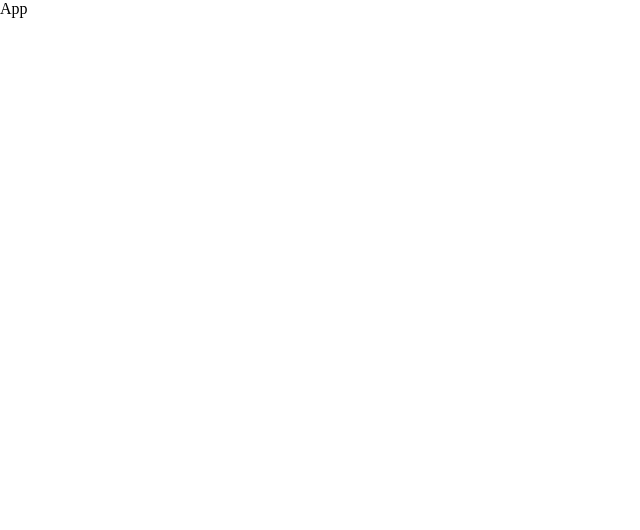
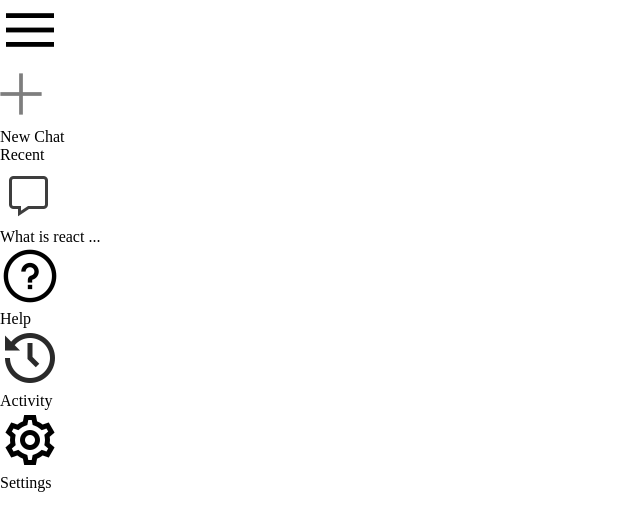
Before and after one commit to lovvejeet/Gemini-Clone, a React (Vite) app: page / in a window 1280 px wide. Shown: the top 530 px of the page, without its empty margins (0-640 px from the left). Built offline with nearby package versions, Linux system fonts and the light colour scheme.

Commit message:
added side bar outline

```diff
--- a/src/App.jsx
+++ b/src/App.jsx
@@ -1,5 +1,11 @@
+import Sidebar from "./components/Sidebar/Sidebar";
+
 const App = () => {
-  return <div>App</div>;
+  return (
+    <>
+      <Sidebar />
+    </>
+  );
 };
 
 export default App;
--- a/src/components/Sidebar/Sidebar.jsx
+++ b/src/components/Sidebar/Sidebar.jsx
@@ -1,5 +1,38 @@
+import "./Sidebar.css";
+import { assets } from "../../assets/assets";
 const Sidebar = () => {
-  return <div className="sidebar">Sidebar</div>;
+  return (
+    <div className="sidebar">
+      <div className="top">
+        <img className="menu" src={assets.menu_icon} alt="menu-icon" />
+        <div className="new-chat">
+          <img src={assets.plus_icon} alt="plus-icon" />
+          <p>New Chat</p>
+        </div>
+        <div className="recent">
+          <p className="recent-title">Recent</p>
+          <div className="recent-entry">
+            <img src={assets.message_icon} alt="message_icon" />
+            <p>What is react ...</p>
+          </div>
+        </div>
+      </div>
+      <div className="bottom">
+        <div className="bottom-item recent-entry">
+          <img src={assets.question_icon} alt="question_icon" />
+          <p>Help</p>
+        </div>
+        <div className="bottom-item recent-entry">
+          <img src={assets.history_icon} alt="history_icon" />
+          <p>Activity</p>
+        </div>
+        <div className="bottom-item recent-entry">
+          <img src={assets.setting_icon} alt="setting_icon" />
+          <p>Settings</p>
+        </div>
+      </div>
+    </div>
+  );
 };
 
 export default Sidebar;
```
Also changed, not shown: src/components/Sidebar/Sidebar.css (added).
